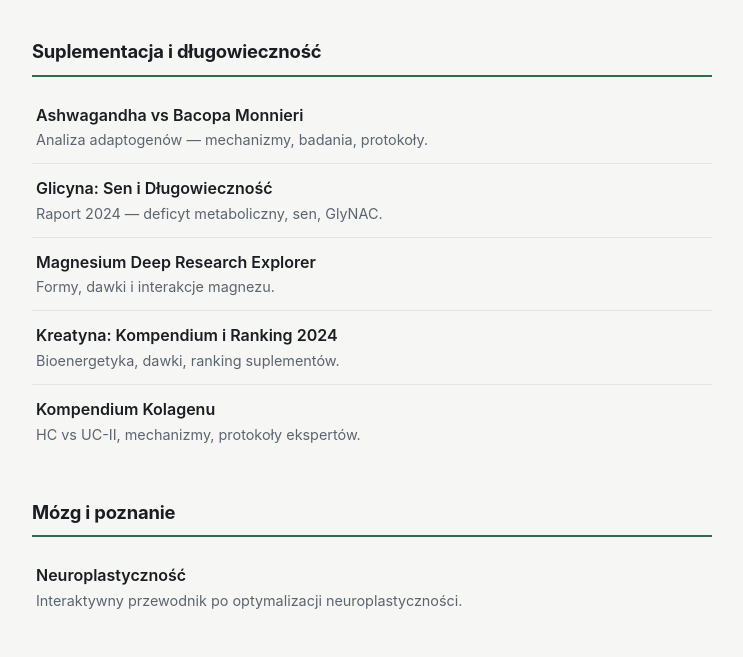
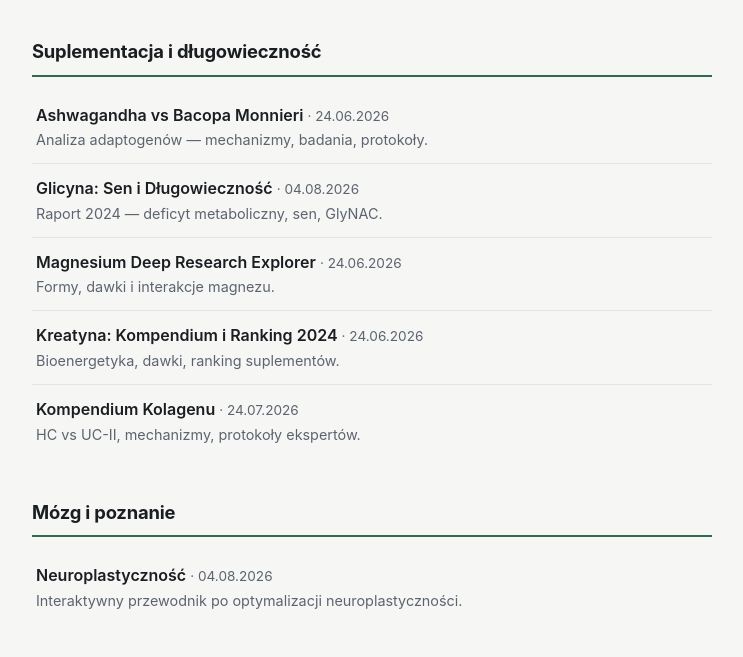
Before and after one commit to wojtek108/research-reports, a plain HTML site: page index.html in a window 1280 px wide. Shown: the part 143-800 px from the top of the page, without its empty margins (268-1011 px from the left). Drawn offline with Linux system fonts and the light colour scheme.

Commit message:
Fix report dates to file creation dates; show dates on index

```diff
--- a/index.html
+++ b/index.html
@@ -57,21 +57,21 @@
 
     <h2>Suplementacja i długowieczność</h2>
     <ul>
-      <li><a class="item" href="analiza_adaptogen_w_ashwagandha_i_bacopa.html">Ashwagandha vs Bacopa Monnieri<span>Analiza adaptogenów — mechanizmy, badania, protokoły.</span></a></li>
-      <li><a class="item" href="analiza_suplementacji_glicyny.html">Glicyna: Sen i Długowieczność<span>Raport 2024 — deficyt metaboliczny, sen, GlyNAC.</span></a></li>
-      <li><a class="item" href="eksplorator_suplementacji_magnezu.html">Magnesium Deep Research Explorer<span>Formy, dawki i interakcje magnezu.</span></a></li>
-      <li><a class="item" href="interaktywny_przewodnik_po_kreatynie.html">Kreatyna: Kompendium i Ranking 2024<span>Bioenergetyka, dawki, ranking suplementów.</span></a></li>
-      <li><a class="item" href="kompendium_kolagenu.html">Kompendium Kolagenu<span>HC vs UC-II, mechanizmy, protokoły ekspertów.</span></a></li>
+      <li><a class="item" href="analiza_adaptogen_w_ashwagandha_i_bacopa.html">Ashwagandha vs Bacopa Monnieri <small style="font-weight:400;color:var(--muted);font-size:0.85rem;">· 24.06.2026</small><span>Analiza adaptogenów — mechanizmy, badania, protokoły.</span></a></li>
+      <li><a class="item" href="analiza_suplementacji_glicyny.html">Glicyna: Sen i Długowieczność <small style="font-weight:400;color:var(--muted);font-size:0.85rem;">· 04.08.2026</small><span>Raport 2024 — deficyt metaboliczny, sen, GlyNAC.</span></a></li>
+      <li><a class="item" href="eksplorator_suplementacji_magnezu.html">Magnesium Deep Research Explorer <small style="font-weight:400;color:var(--muted);font-size:0.85rem;">· 24.06.2026</small><span>Formy, dawki i interakcje magnezu.</span></a></li>
+      <li><a class="item" href="interaktywny_przewodnik_po_kreatynie.html">Kreatyna: Kompendium i Ranking 2024 <small style="font-weight:400;color:var(--muted);font-size:0.85rem;">· 24.06.2026</small><span>Bioenergetyka, dawki, ranking suplementów.</span></a></li>
+      <li><a class="item" href="kompendium_kolagenu.html">Kompendium Kolagenu <small style="font-weight:400;color:var(--muted);font-size:0.85rem;">· 24.07.2026</small><span>HC vs UC-II, mechanizmy, protokoły ekspertów.</span></a></li>
     </ul>
 
     <h2>Mózg i poznanie</h2>
     <ul>
-      <li><a class="item" href="centrum_optymalizacji_neuroplastyczno_ci.html">Neuroplastyczność<span>Interaktywny przewodnik po optymalizacji neuroplastyczności.</span></a></li>
+      <li><a class="item" href="centrum_optymalizacji_neuroplastyczno_ci.html">Neuroplastyczność <small style="font-weight:400;color:var(--muted);font-size:0.85rem;">· 04.08.2026</small><span>Interaktywny przewodnik po optymalizacji neuroplastyczności.</span></a></li>
     </ul>
 
     <h2>Programowanie / ML</h2>
     <ul>
-      <li><a class="item" href="xor-network.html">Building XOR from Perceptrons (EN)<span>From single perceptrons to a neural network solving XOR.</span></a></li>
+      <li><a class="item" href="xor-network.html">Building XOR from Perceptrons (EN) <small style="font-weight:400;color:var(--muted);font-size:0.85rem;">· 21.09.2026</small><span>From single perceptrons to a neural network solving XOR.</span></a></li>
     </ul>
   </div>
 </body>
```
Also changed, not shown: analiza_suplementacji_glicyny.html (+2 -2 lines), centrum_optymalizacji_neuroplastyczno_ci.html (+3 -6 lines).
